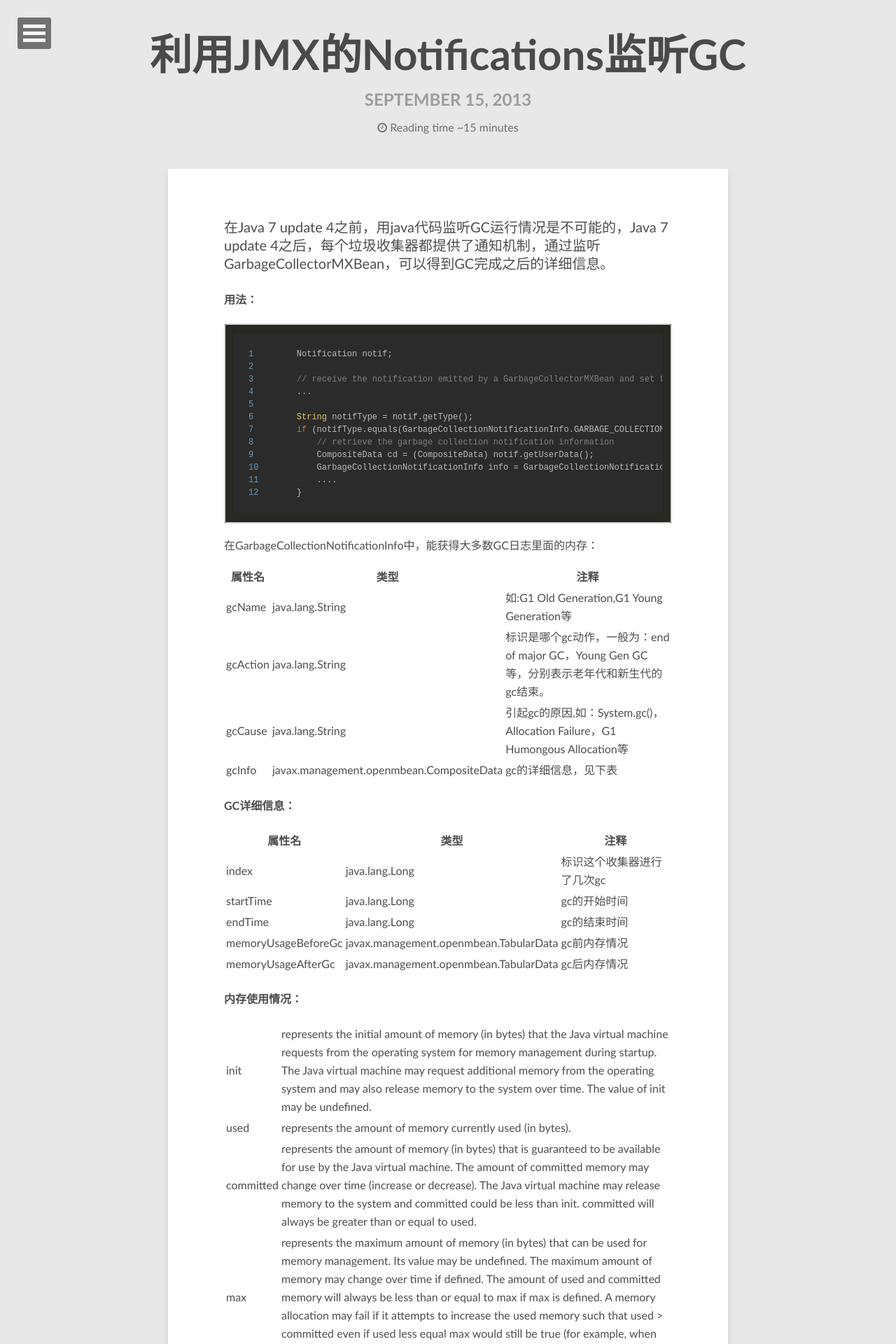
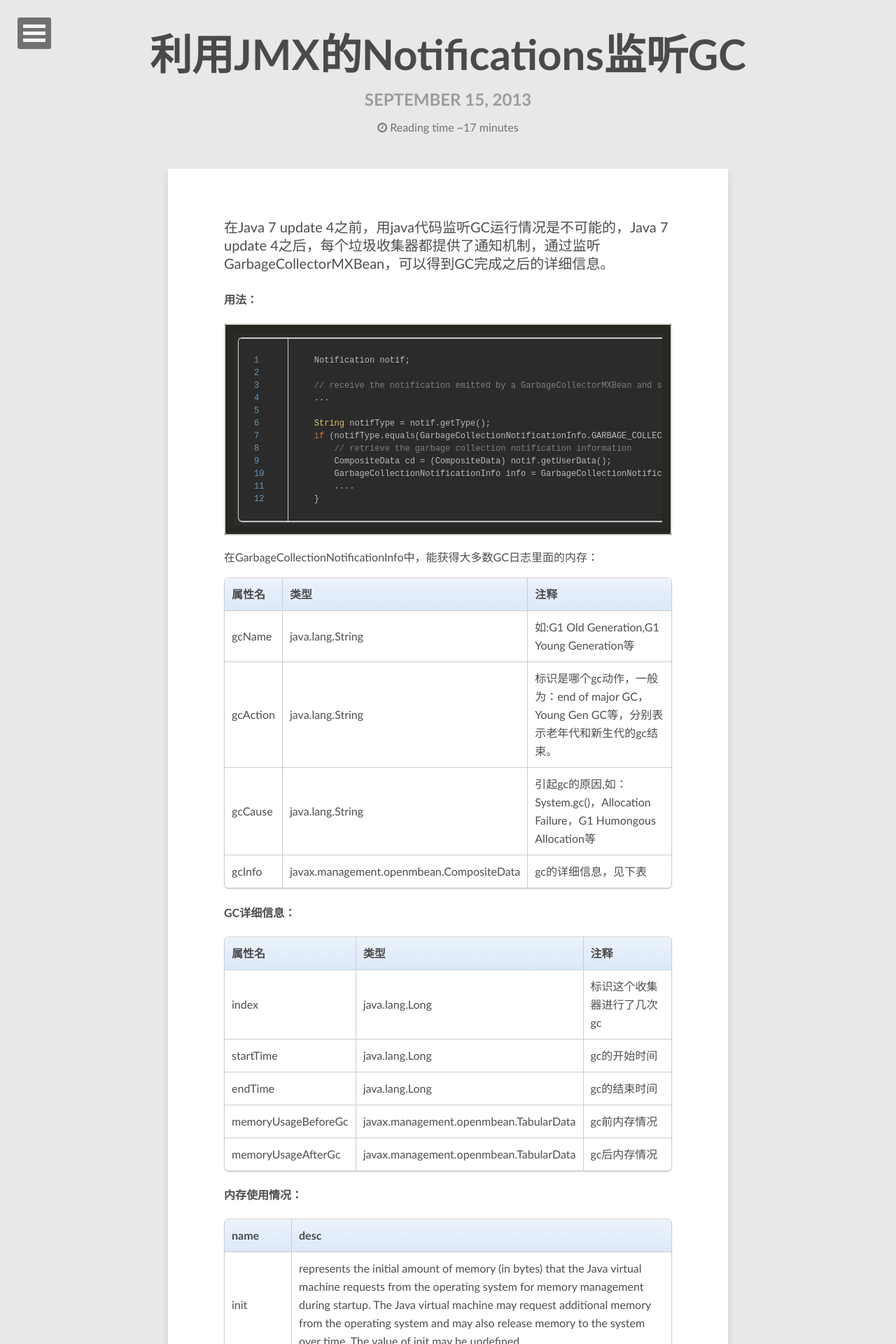
Before and after one commit to lichengwu/lichengwu.github.com, a Jekyll site: the page built from _posts/java/2013-09-15-listen-gc-using-jmx-notification.md, in a window 1280 px wide. Shown: the top 1920 px of the page at 70% size. Built offline with Jekyll 4.4.1, drawn with Linux system fonts in a browser that asks for light colours; comment, search, counter and statistics services are not loaded.

Commit message:
table style

```diff
--- a/_posts/java/2013-09-15-listen-gc-using-jmx-notification.md
+++ b/_posts/java/2013-09-15-listen-gc-using-jmx-notification.md
@@ -28,94 +28,32 @@
 在GarbageCollectionNotificationInfo中，能获得大多数GC日志里面的内存：
 
 
-<table class="table table-bordered table-striped table-condensed">
-   <tr>
-      <th>属性名</th>
-      <th>类型</th>
-      <th>注释</th>
-   </tr>
-   <tr>
-      <td>gcName</td>
-      <td>java.lang.String</td>
-      <td>如:G1 Old Generation,G1 Young Generation等</td>
-   </tr>
-   <tr>
-      <td>gcAction</td>
-      <td>java.lang.String</td>
-      <td>标识是哪个gc动作，一般为：end of major GC，Young Gen GC等，分别表示老年代和新生代的gc结束。</td>
-   </tr>
-   <tr>
-      <td>gcCause</td>
-      <td>java.lang.String</td>
-      <td>引起gc的原因,如：System.gc()，Allocation Failure，G1 Humongous Allocation等</td>
-   </tr>
-   <tr>
-      <td>gcInfo</td>
-      <td>javax.management.openmbean.CompositeData</td>
-      <td>gc的详细信息，见下表</td>
-   </tr>
-</table>
+ |  属性名 | 类型 | 注释 |
+ | ------ | :---- | :---- |
+ | gcName | java.lang.String | 如:G1 Old Generation,G1 Young Generation等 |
+ | gcAction | java.lang.String | 标识是哪个gc动作，一般为：end of major GC，Young Gen GC等，分别表示老年代和新生代的gc结束。 |
+ | gcCause | java.lang.String | 引起gc的原因,如：System.gc()，Allocation Failure，G1 Humongous Allocation等 |
+ | gcInfo | javax.management.openmbean.CompositeData | gc的详细信息，见下表 |
+
 
 #### GC详细信息：
 
-<table class="table table-bordered table-striped table-condensed">
-   <tr>
-      <th>属性名</th>
-      <th>类型</th>
-      <th>注释</th>
-   </tr>
-   <tr>
-      <td>index</td>
-      <td>java.lang.Long</td>
-      <td>标识这个收集器进行了几次gc</td>
-   </tr>
-   <tr>
-      <td>startTime</td>
-      <td>java.lang.Long</td>
-      <td>gc的开始时间</td>
-   </tr>
-   <tr>
-      <td>endTime</td>
-      <td>java.lang.Long</td>
-      <td>gc的结束时间</td>
-   </tr>
-   <tr>
-      <td>memoryUsageBeforeGc</td>
-      <td>javax.management.openmbean.TabularData</td>
-      <td>gc前内存情况</td>
-   </tr>
-   <tr>
-      <td>memoryUsageAfterGc</td>
-      <td>javax.management.openmbean.TabularData</td>
-      <td>gc后内存情况</td>
-   </tr>
-</table>
+ | 属性名 | 类型 | 注释 |
+ | ----- | ---- | :---- |
+ | index | java.lang.Long | 标识这个收集器进行了几次gc |
+ | startTime | java.lang.Long | gc的开始时间 |
+ | endTime | java.lang.Long | gc的结束时间 |
+ | memoryUsageBeforeGc | javax.management.openmbean.TabularData | gc前内存情况 |
+ | memoryUsageAfterGc | javax.management.openmbean.TabularData | gc后内存情况 |
 
 #### 内存使用情况：
 
-<table class="table table-bordered table-striped table-condensed">
-     <tr>
-      <td>init</td>
-      <td>represents the initial amount of memory (in bytes) that the Java virtual machine requests from the operating system for memory management during startup. The Java virtual machine may request additional memory from the operating system and may also release memory to the system over time. The value of init may be undefined.
-      </td>
-    </tr>
-    <tr>
-        <td>used</td>
-        <td>represents the amount of memory currently used (in bytes).
-        </td>
-    </tr>
-    <tr>
-        <td>committed</td>
-        <td>represents the amount of memory (in bytes) that is guaranteed to be available for use by the Java virtual machine. The amount of committed memory may change over time (increase or decrease). The Java virtual machine may release memory to the system and committed could be less than init. committed will always be greater than or equal to used.
-        </td>
-    </tr>
-    <tr>
-        <td>max</td>
-        <td>
-        represents the maximum amount of memory (in bytes) that can be used for memory management. Its value may be undefined. The maximum amount of memory may change over time if defined. The amount of used and committed memory will always be less than or equal to max if max is defined. A memory allocation may fail if it attempts to increase the used memory such that used > committed even if used less equal max would still be true (for example, when the system is low on virtual memory).
-        </td>
-    </tr>
-</table>
+ | name | desc |
+ | --------- | :--------- |
+ | init | represents the initial amount of memory (in bytes) that the Java virtual machine requests from the operating system for memory management during startup. The Java virtual machine may request additional memory from the operating system and may also release memory to the system over time. The value of init may be undefined. |
+ | used | represents the amount of memory currently used (in bytes). |
+ | committed | represents the amount of memory (in bytes) that is guaranteed to be available for use by the Java virtual machine. The amount of committed memory may change over time (increase or decrease). The Java virtual machine may release memory to the system and committed could be less than init. committed will always be greater than or equal to used. |
+ | max | represents the maximum amount of memory (in bytes) that can be used for memory management. Its value may be undefined. The maximum amount of memory may change over time if defined. The amount of used and committed memory will always be less than or equal to max if max is defined. A memory allocation may fail if it attempts to increase the used memory such that used > committed even if used less equal max would still be true (for example, when the system is low on virtual memory). |
 
 
 Below is a picture showing an example of a memory pool:
--- a/assets/css/fonts.css
+++ b/assets/css/fonts.css
@@ -1,3 +1,87 @@
+table {
+    *border-collapse: collapse; /* IE7 and lower */
+    border-spacing: 0;
+    width: 100%;
+    border: solid #ccc 1px;
+    -moz-border-radius: 6px;
+    -webkit-border-radius: 6px;
+    border-radius: 6px;
+    -webkit-box-shadow: 0 1px 1px #ccc;
+    -moz-box-shadow: 0 1px 1px #ccc;
+    box-shadow: 0 1px 1px #ccc;
+}
+
+table {
+
+}
+
+table tr:hover {
+    background: #fbf8e9;
+    -o-transition: all 0.1s ease-in-out;
+    -webkit-transition: all 0.1s ease-in-out;
+    -moz-transition: all 0.1s ease-in-out;
+    -ms-transition: all 0.1s ease-in-out;
+    transition: all 0.1s ease-in-out;
+}
+
+table td, table th {
+    border-left: 1px solid #ccc;
+    border-top: 1px solid #ccc;
+    padding: 10px;
+    text-align: left;
+}
+
+table th {
+    background-color: #dce9f9;
+    background-image: -webkit-gradient(linear, left top, left bottom, from(#ebf3fc), to(#dce9f9));
+    background-image: -webkit-linear-gradient(top, #ebf3fc, #dce9f9);
+    background-image:    -moz-linear-gradient(top, #ebf3fc, #dce9f9);
+    background-image:     -ms-linear-gradient(top, #ebf3fc, #dce9f9);
+    background-image:      -o-linear-gradient(top, #ebf3fc, #dce9f9);
+    background-image:         linear-gradient(top, #ebf3fc, #dce9f9);
+    -webkit-box-shadow: 0 1px 0 rgba(255,255,255,.8) inset;
+    -moz-box-shadow:0 1px 0 rgba(255,255,255,.8) inset;
+    box-shadow: 0 1px 0 rgba(255,255,255,.8) inset;
+    border-top: none;
+    text-shadow: 0 1px 0 rgba(255,255,255,.5);
+}
+
+table td:first-child, table th:first-child {
+    border-left: none;
+}
+
+table th:first-child {
+    -moz-border-radius: 6px 0 0 0;
+    -webkit-border-radius: 6px 0 0 0;
+    border-radius: 6px 0 0 0;
+}
+
+table th:last-child {
+    -moz-border-radius: 0 6px 0 0;
+    -webkit-border-radius: 0 6px 0 0;
+    border-radius: 0 6px 0 0;
+}
+
+table th:only-child{
+    -moz-border-radius: 6px 6px 0 0;
+    -webkit-border-radius: 6px 6px 0 0;
+    border-radius: 6px 6px 0 0;
+}
+
+table tr:last-child td:first-child {
+    -moz-border-radius: 0 0 0 6px;
+    -webkit-border-radius: 0 0 0 6px;
+    border-radius: 0 0 0 6px;
+}
+
+table tr:last-child td:last-child {
+    -moz-border-radius: 0 0 6px 0;
+    -webkit-border-radius: 0 0 6px 0;
+    border-radius: 0 0 6px 0;
+}
+
+
+
 /* latin-ext */
 @font-face {
   font-family: 'Lato';
```
Also changed, not shown: images/abstract-13.jpg (deleted).
